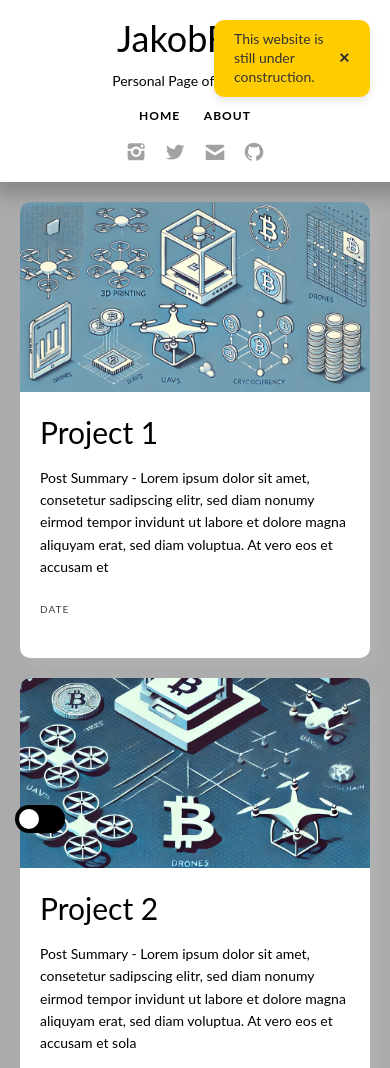
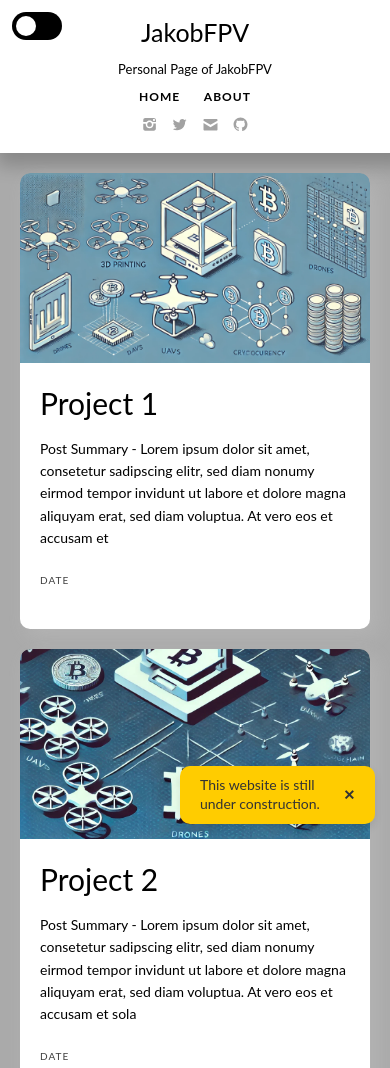
Before and after one commit to JakobFPV/tectools.net, a plain HTML site: page index.html in a window 390 px wide. Shown: the top 1068 px of the page. Drawn offline with nearby package versions, Linux system fonts and the light colour scheme; a script that the page names is missing.

Commit message:
update for mobile version

```diff
--- a/css/jakobs-site-171bff.webflow.css
+++ b/css/jakobs-site-171bff.webflow.css
@@ -880,9 +880,33 @@ figcaption {
 }
 
 @media screen and (max-width: 767px) {
-  .social-icon-link {
-    margin-left: 8px;
-    margin-right: 8px;
+
+
+  .navigation{
+    margin-bottom: 7px;
+  }
+
+  .switch {
+    position: absolute;
+    top: 12px;
+    left: 12px;
+  }
+
+  .construction-label {
+    width: 50%;
+    top:auto;
+    bottom:20px;
+    right:15px;
+  }
+
+  .site-name {
+    font-size: 25px;
+  }
+
+  .social-icon-link{
+    width: 15px;
+    margin-left: 6px;
+    margin-right: 6px;
   }
 
   .nav-link {
@@ -900,8 +924,9 @@ figcaption {
   }
 
   .site-description {
-    margin-top: 13px;
-    margin-bottom: 15px;
+    font-size: 13px;
+    margin-top: 8px;
+    margin-bottom: 8px;
     padding-top: 0;
   }
 
@@ -948,10 +973,6 @@ figcaption {
     line-height: 36px;
   }
 
-  .navigation {
-    margin-bottom: 15px;
-  }
-
   .blog-title-copy {
     font-size: 27px;
     line-height: 36px;
@@ -963,13 +984,7 @@ figcaption {
 }
 
 @media screen and (max-width: 479px) {
-  .construction-label {
-    width: 40%;
-  }
 
-  .site-description {
-    margin-top: 13px;
-  }
 
   .post-wrapper {
     margin-bottom: 20px;
```
